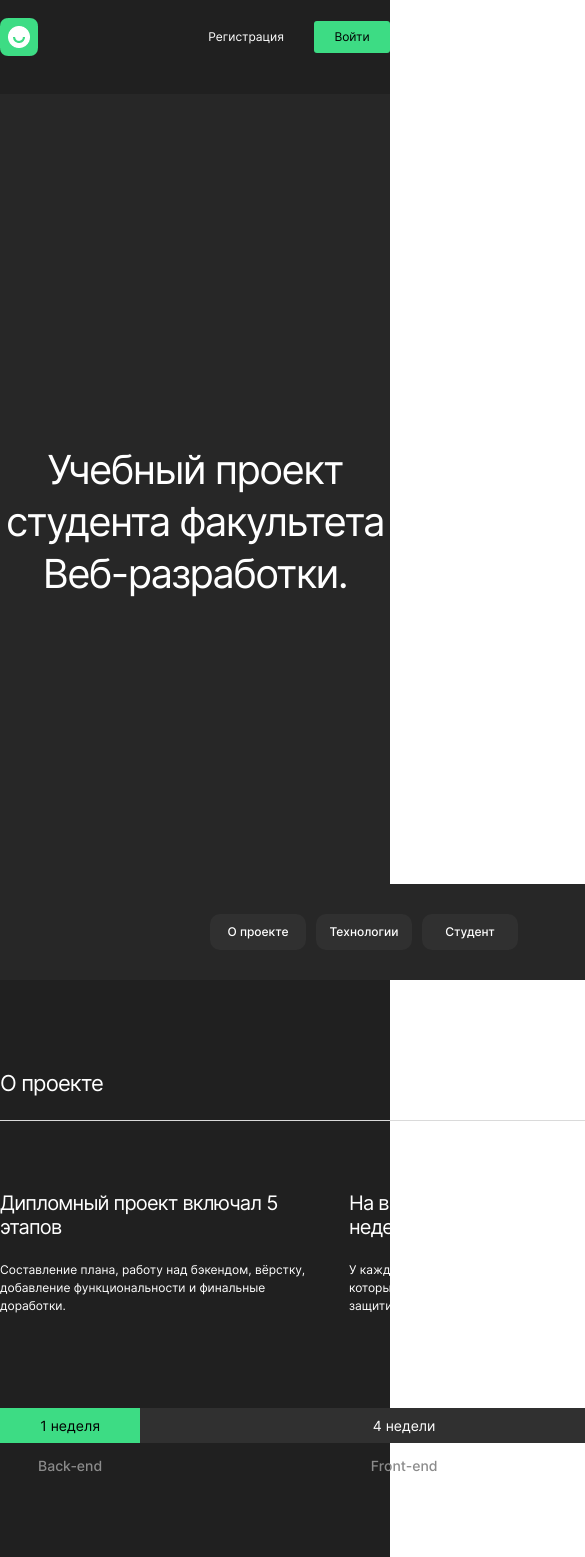
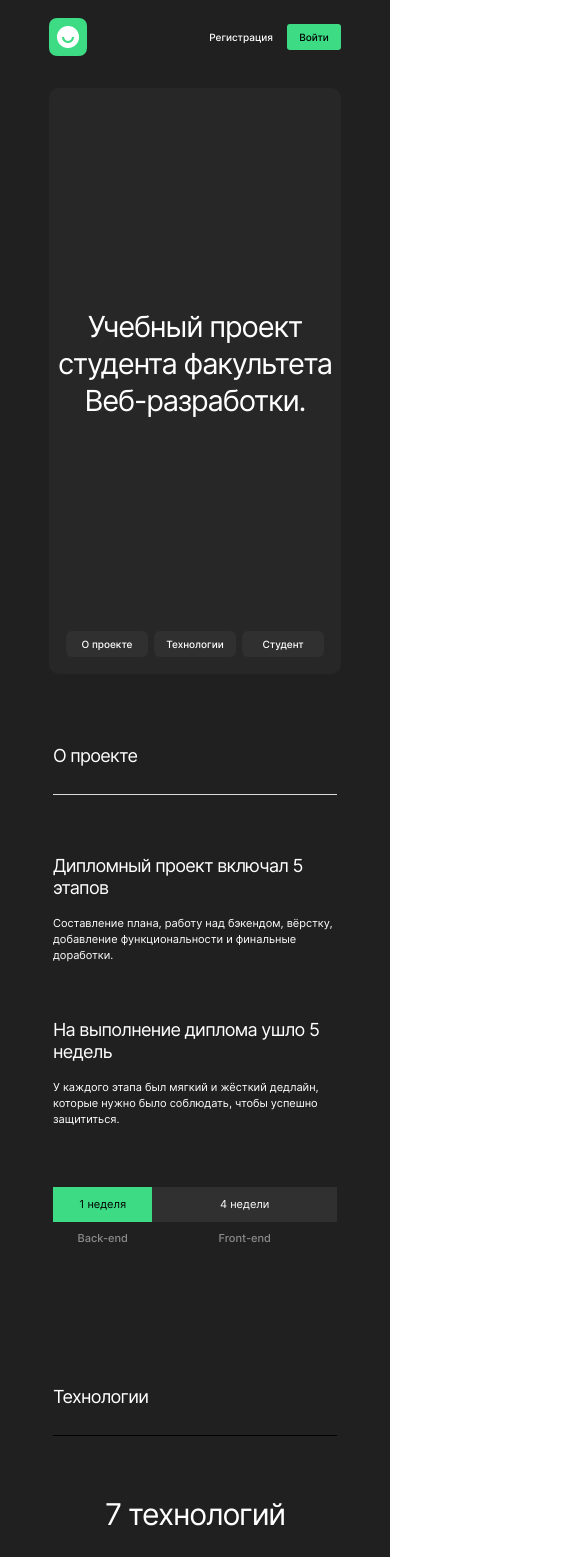
Before and after one commit to AntropovAG/movies-explorer-frontend, a React (Create React App) app: page / in a window 390 px wide. Shown: the top 1557 px of the page, 585 px wide, since content can reach past the window. Built offline with nearby package versions, Linux system fonts and the light colour scheme.

Commit message:
Added mobile resolution to Landing

```diff
--- a/src/components/Footer/Footer.css
+++ b/src/components/Footer/Footer.css
@@ -38,7 +38,7 @@
   display: flex;
   justify-content: space-between;
   margin: 0;
-  padding: 20px 0 20px 0;
+  padding: 18px 0 20px 0;
 }
 
 .footer__links_container {
@@ -77,3 +77,49 @@
     width: 708px;
   }
 }
+
+@media screen and (max-width: 750px) {
+  .footer {
+    width: 500px;
+  }
+}
+
+@media screen and (max-width: 550px) {
+  .footer {
+    width: 300px;
+  }
+
+  .footer__year {
+    font-size: 12px;
+    line-height: 15px;
+    color: #8B8B8B;
+  }
+
+  .footer__links {
+    flex-direction: column-reverse;
+    align-items: center;
+    padding: 30px 0 10px 0;
+  }
+
+  .footer__link {
+    font-size: 12px;
+    line-height: 15px;
+    padding-left: 0;
+    padding-top: 12px;
+  }
+
+  .footer__link:first-child {
+    padding-top: 0;
+  }
+
+  .footer__links_container {
+    flex-direction: column;
+    align-items: center;
+    padding-bottom: 30px;
+  }
+
+  .footer__text {
+    font-size: 12px;
+    line-height: 15px;
+  }
+}
--- a/src/components/Header/Header.css
+++ b/src/components/Header/Header.css
@@ -2,7 +2,7 @@
   display: flex;
   justify-content: space-between;
   max-width: 1140px;
-  min-width: 320px;
+  min-width: 292px;
   min-height: 74px;
   background-color: #202020;
   margin: 0 auto;
@@ -61,10 +61,6 @@ padding-left: 44px;
   font-size: 14px;
 }
 
-.header__link_color_black {
-  color: #000000;
-}
-
 .header__link:hover {
   opacity: .7;
   transition: opacity .3s;
@@ -73,6 +69,11 @@ padding-left: 44px;
 .header__button {
   width: 76px;
   height: 32px;
+  font-style: normal;
+  font-weight: 500;
+  font-size: 12px;
+  line-height: 16px;
+  color: #000;
   padding: 0;
   margin: 0 0 0 30px;
   border: none;
@@ -99,3 +100,31 @@ padding-left: 44px;
     max-width: 708px;
   }
 }
+
+@media screen and (max-width: 750px) {
+  .header {
+    max-width: 500px;
+  }
+}
+
+@media screen and (max-width: 550px) {
+  .header {
+    max-width: 292px;
+    padding-bottom: 14px;
+  }
+
+  .header__button {
+    margin-left: 14px;
+    font-size: 10px;
+  }
+
+  .header__link {
+    font-weight: 500;
+    font-size: 10px;
+  }
+
+  .header__button {
+    width: 54px;
+    height: 26px;
+  }
+}
--- a/src/components/Header/Header.jsx
+++ b/src/components/Header/Header.jsx
@@ -13,7 +13,7 @@ function Header() {
 
           <nav className="header__navigation">
             <Link className="header__link " to="/signup">Регистрация</Link>
-            <Link className="header__link header__link_color_black" to="/signin"><button className="header__button" type='button'>Войти</button></Link>
+            <Link className="header__link" to="/signin"><button className="header__button" type='button'>Войти</button></Link>
           </nav>
 
       }
--- a/src/components/Main/AboutMe/AboutMe.css
+++ b/src/components/Main/AboutMe/AboutMe.css
@@ -175,3 +175,78 @@
     max-height: 307px;
   }
 }
+
+@media screen and (max-width: 750px) {
+  .student-profile {
+    max-width: 520px;
+  }
+
+  .student-profile__header::after {
+    width: 500px;
+    margin-bottom: 60px;
+  }
+
+  .student-profile__header {
+    font-size: 18px;
+    line-height: 22px;
+  }
+
+  .student-profile__info-container {
+    flex-direction: column-reverse;
+    width: 500px;
+  }
+
+  .student-profile__photo {
+    width: 292px;
+    min-height: 352px;
+    align-self: center;
+    margin-bottom: 40px;
+  }
+
+  .student-profile__info_name {
+    font-size: 30px;
+    line-height: 36px;
+  }
+
+  .student-profile__info_occupation {
+    font-size: 11px;
+    line-height: 16px;
+  }
+
+  .student-profile__info_description {
+    font-size: 11px;
+    line-height: 16px;
+  }
+}
+
+@media screen and (max-width: 750px) {
+  .student-profile {
+    max-width: 320px;
+  }
+
+  .student-profile__header {
+    padding-top: 51px;
+  }
+
+  .student-profile__header::after {
+    width: 292px;
+    padding-top: 27px;
+  }
+
+  .student-profile__info-container {
+    width: 292px;
+    padding-bottom: 70px;
+  }
+
+  .student-profile__info_name {
+    padding-bottom: 20px;
+  }
+
+  .student-profile__info_description {
+    padding-bottom: 40px;
+  }
+
+  .student-profile__info_link:first-child {
+    margin-right: 26px;
+}
+}
--- a/src/components/Main/AboutProject/AboutProject.css
+++ b/src/components/Main/AboutProject/AboutProject.css
@@ -167,7 +167,6 @@
 
 }
 
-
 @media screen and (max-width: 1070px) {
   .project-info {
     max-width: 768px;
@@ -206,3 +205,122 @@
     width: 79%;
   }
 }
+
+@media screen and (max-width: 750px) {
+  .project-info {
+    max-width: 520px;
+  }
+
+  .project-info__header::after {
+    width: 500px;
+    margin-bottom: 60px;
+  }
+
+  .project-info__list {
+    flex-direction: column;
+    width: 500px;
+    align-items: center;
+  }
+
+  .project-info__list_item {
+    max-width: 500px;
+  }
+
+  .project-info__list_item:first-of-type {
+    padding-bottom: 56px;
+  }
+
+  .project-info__timetable {
+    min-width: 500px;
+  }
+
+  .project-info__header {
+    font-size: 18px;
+    line-height: 22px;
+  }
+
+  .project-info__list_title {
+    font-size: 18px;
+    line-height: 22px;
+  }
+
+  .project-info__list_description {
+    font-size: 11px;
+    line-height: 16px;
+  }
+
+  .project-info__timetable_backend_title {
+    font-size: 11px;
+    line-height: 13px;
+  }
+
+  .project-info__timetable_backend_description {
+    font-size: 11px;
+    line-height: 13px;
+  }
+
+  .project-info__timetable_frontend_title {
+    font-size: 11px;
+    line-height: 13px;
+  }
+
+  .project-info__timetable_frontend_description {
+    font-size: 11px;
+    line-height: 13px;
+  }
+}
+
+@media screen and (max-width: 550px) {
+  .project-info {
+    max-width: 320px;
+  }
+
+  .project-info__header {
+    padding-top: 71px;
+}
+  .project-info__header::after {
+    width: 284px;
+    padding-top: 27px;
+  }
+
+  .project-info__list {
+    width: 284px;
+    padding-bottom: 60px;
+  }
+
+  .project-info__list_item {
+    max-width: 284px;
+  }
+
+  .project-info__list_title {
+    padding-bottom: 16px;
+  }
+
+  .project-info__timetable {
+    min-width: 284px;
+  }
+
+  .project-info__timetable_backend {
+    width: 35%;
+  }
+
+  .project-info__timetable_frontend {
+    width: 65%;
+  }
+
+  .project-info__timetable_backend_title {
+    padding: 11px 0;
+  }
+
+  .project-info__timetable_backend_description {
+    padding-top: 10px;
+  }
+
+  .project-info__timetable_frontend_title {
+    padding: 11px 0
+  }
+
+  .project-info__timetable_frontend_description {
+    padding-top: 10px;
+  }
+}
--- a/src/components/Main/NavTab/NavTab.css
+++ b/src/components/Main/NavTab/NavTab.css
@@ -3,6 +3,7 @@
   width: 1200px;
   margin: 0 auto;
   background-color: #272727;
+  border-radius: 0 0 10px 10px;
 }
 
 .navtab__container {
@@ -34,7 +35,6 @@
   transition: opacity .3s;
 }
 
-
 @media screen and (max-width: 1240px) {
   .navtab {
     max-width: 1000px;
@@ -47,3 +47,34 @@
     max-width: 728px;
   }
 }
+
+@media screen and (max-width: 750px) {
+  .navtab {
+    max-width: 520px;
+  }
+
+  .navtab__button {
+    width: 82px;
+    height: 26px;
+    font-size: 10px;
+  }
+}
+
+@media screen and (max-width: 550px) {
+  .navtab {
+    max-width: 292px;
+  }
+
+  .navtab__container {
+    padding: 0 0 17px;
+  }
+
+  .navtab__button {
+    border-radius: 6px;
+    margin: 0 6px 0 0;
+  }
+
+  .navtab__button:last-of-type {
+    margin-right: 0;
+  }
+}
--- a/src/components/Main/Portfolio/Portfolio.css
+++ b/src/components/Main/Portfolio/Portfolio.css
@@ -93,8 +93,6 @@
 @media screen and (max-width: 1070px) {
   .portfolio {
     width: 668px;
-    margin: 0 auto;
-    padding-bottom: 90px;
   }
 
   .portfolio__links {
@@ -102,6 +100,54 @@
   }
 
   .portfolio__link_image {
+    width: 17px;
+    height: 16px;
     padding-right: 5px;
+    padding-top: 2px;
   }
 }
+
+@media screen and (max-width: 750px) {
+  .portfolio {
+    width: 520px;
+  }
+
+  .portfolio__links {
+    width: 500px;
+  }
+
+  .portfolio__link_name {
+    font-size: 18px;
+    line-height: 28px;
+  }
+
+  .portfolio__link_image {
+    width: 11px;
+    height: 11px;
+  }
+}
+
+@media screen and (max-width: 550px) {
+  .portfolio {
+    width: 320px;
+    padding-bottom: 70px;
+  }
+
+  .portfolio__title {
+    width: 292px;
+    font-size: 14px;
+    margin: 0 auto;
+    padding-bottom: 21px;
+  }
+
+  .portfolio__links {
+    width: 292px;
+  }
+
+  .portfolio__link_image {
+    width: 10px;
+    height: 10px;
+    padding-bottom: 4px;
+    padding-top: 0;
+  }
+}
--- a/src/components/Main/Promo/Promo.css
+++ b/src/components/Main/Promo/Promo.css
@@ -3,6 +3,7 @@
   max-width: 1200px;
   margin: 0 auto;
   background-color: #272727;
+  border-radius: 10px 10px 0 0;
 }
 
 .promo__heading {
@@ -41,3 +42,26 @@
     margin: 350px auto 284px;
   }
 }
+
+@media screen and (max-width: 750px) {
+  .promo {
+    max-width: 520px;
+  }
+  .promo__heading {
+    font-size: 29px;
+    line-height: 37px;
+    margin: 220px 14px 212px;
+  }
+}
+
+@media screen and (max-width: 550px) {
+  .promo {
+    max-width: 292px;
+  }
+
+  .promo__heading {
+    max-width: 292px;
+    margin-left: 0;
+    margin-right: 0;
+  }
+}
--- a/src/components/Main/Techs/Techs.css
+++ b/src/components/Main/Techs/Techs.css
@@ -136,3 +136,67 @@
     padding-bottom: 83px;
   }
 }
+
+@media screen and (max-width: 750px) {
+  .techs {
+    max-width: 520px;
+    background-color: #202020;
+  }
+
+  .techs__header {
+    font-size: 18px;
+    line-height: 22px;
+    padding-top: 91px;
+  }
+
+  .techs__header::after {
+    width: 500px;
+    margin-bottom: 60px;
+    border-bottom-color: #000;
+  }
+
+  .techs__title {
+    font-size: 30px;
+    line-height: 36px;
+  }
+
+  .techs__subtitle {
+    font-size: 11px;
+    line-height: 16px;
+  }
+
+  .techs__links {
+    display: grid;
+    grid-template-columns: repeat(2, 1fr);
+    grid-auto-rows: 1fr;
+    gap: 10px;
+  }
+
+  .techs__link {
+    margin-right: 0;
+  }
+}
+
+@media screen and (max-width: 550px) {
+  .techs {
+    max-width: 320px;
+  }
+
+  .techs__header {
+    padding-top: 51px;
+  }
+
+  .techs__header::after {
+    width: 284px;
+    padding-top: 27px;
+  }
+
+  .techs__title {
+    padding-bottom: 24px;
+  }
+
+  .techs__subtitle {
+    max-width: 284px;
+    padding-bottom: 50px;
+  }
+}
```
